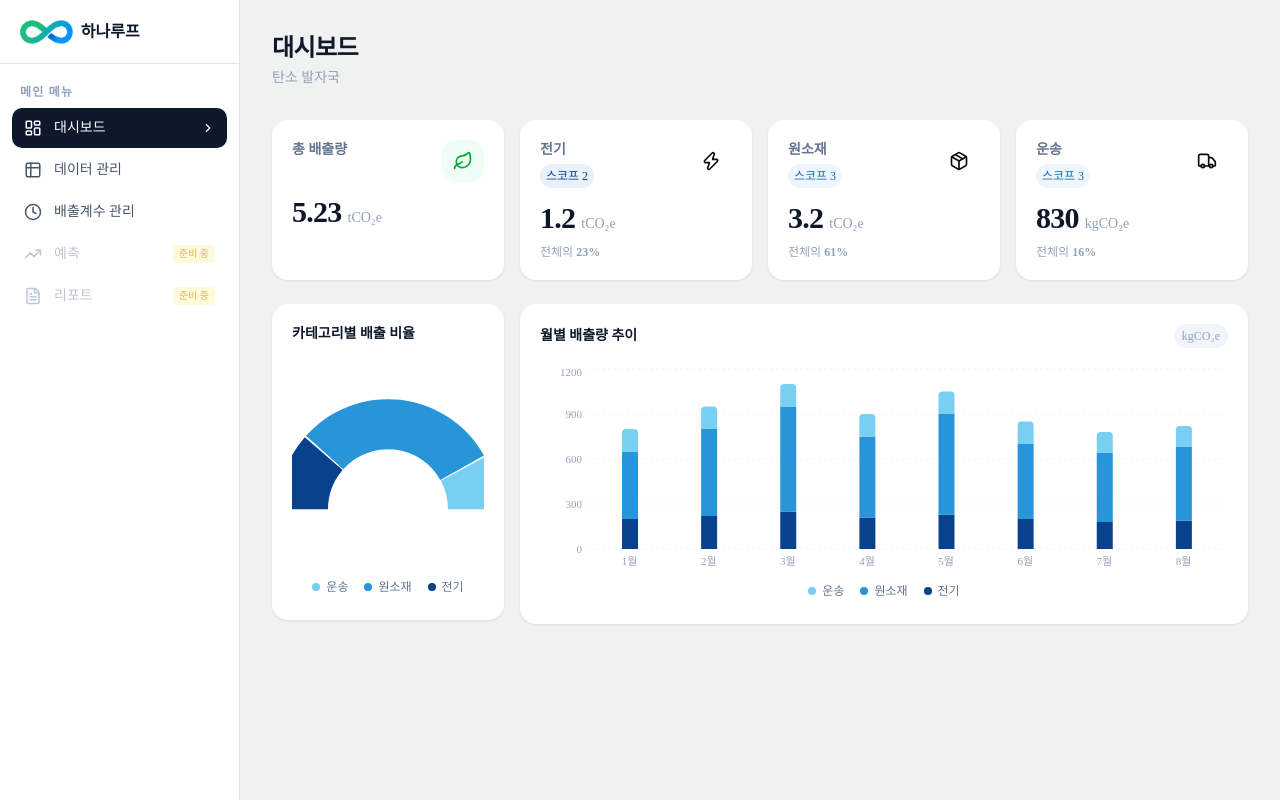
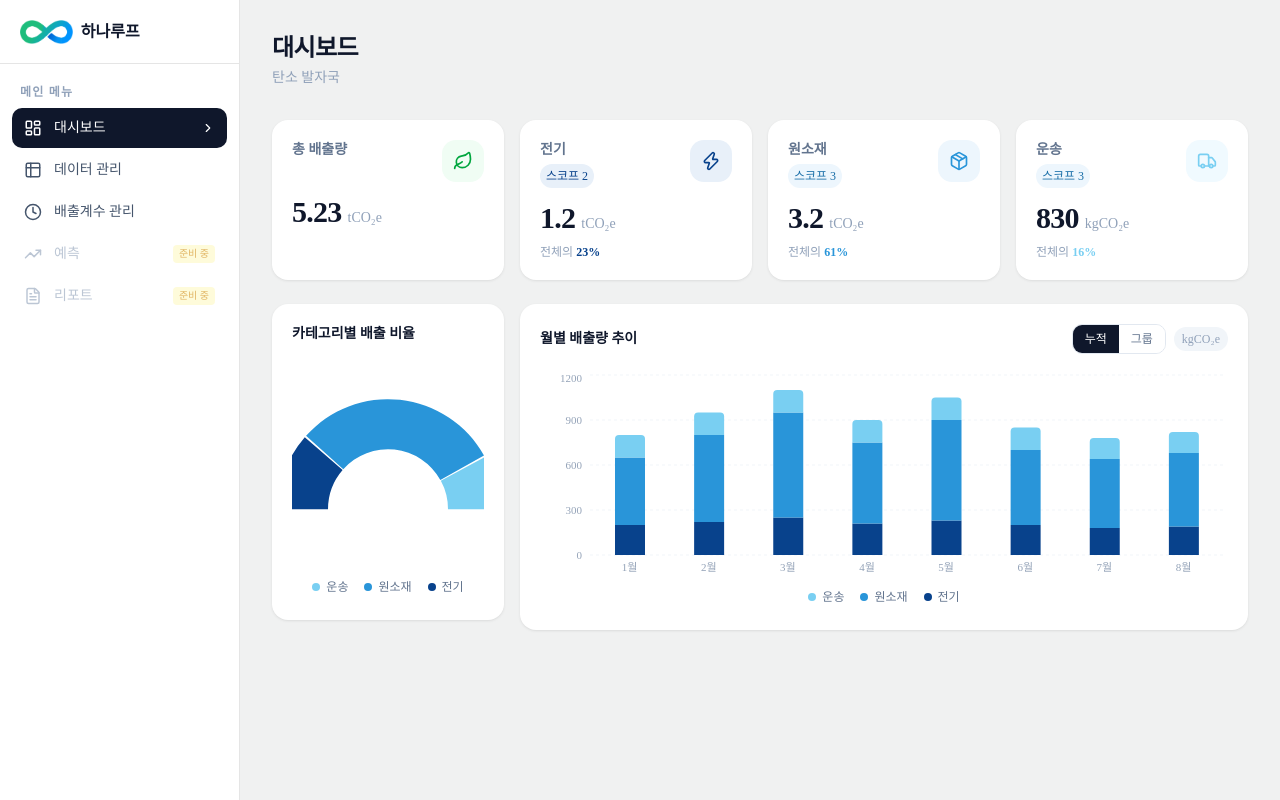
Before and after one commit to numi8462/hanaloop-dashboard, a Next.js app: page /dashboard in a window 1280 px wide. Built offline with nearby package versions, Linux system fonts and the light colour scheme; a web font is replaced by a local one.

Commit message:
feat: 월별 배출량 차트 누적/그룹 토글 기능 추가

```diff
--- a/app/globals.css
+++ b/app/globals.css
@@ -135,6 +135,9 @@
   html {
     @apply font-sans;
   }
+  button {
+    cursor: pointer;
+  }
 }
 
 /* ─── 카드 ───────────────────────────────────────────────────── */
--- a/components/dashboard/MontlyTrendChart.tsx
+++ b/components/dashboard/MontlyTrendChart.tsx
@@ -1,5 +1,6 @@
 "use client";
 
+import { useState } from "react";
 import {
   BarChart,
   Bar,
@@ -89,18 +90,23 @@ function CustomLegend({ payload }: CustomLegendProps) {
   );
 }
 
+// ─── 메인 컴포넌트 ────────────────────────────────────────────────────────────
 interface MonthlyTrendChartProps {
   byMonth: MonthlySummary[];
   isLoading: boolean;
 }
 
+type ChartMode = "stack" | "group";
+
 export default function MonthlyTrendChart({
   byMonth,
   isLoading,
 }: MonthlyTrendChartProps) {
+  const [mode, setMode] = useState<ChartMode>("stack");
+  const [hasLoaded, setHasLoaded] = useState(false);
+
   if (isLoading) return <MonthlyTrendChartSkeleton />;
 
-  // "2025-01" → "1월" 형태로 변환
   const data = byMonth.map((m) => ({
     name: `${parseInt(m.yearMonth.split("-")[1])}월`,
     전기: parseFloat((m.byType["전기"] || 0).toFixed(2)),
@@ -108,18 +114,50 @@ export default function MonthlyTrendChart({
     운송: parseFloat((m.byType["운송"] || 0).toFixed(2)),
   }));
 
+  function handleModeChange(newMode: ChartMode) {
+    setMode(newMode);
+    setHasLoaded(true);
+  }
+
   return (
     <div className="card p-5">
+      {/* 헤더 */}
       <div className="flex items-center justify-between mb-4">
         <h3 className="text-sm font-semibold text-slate-900">
           월별 배출량 추이
         </h3>
+        <div className="flex items-center gap-2">
+          {/* 토글 버튼 */}
+          <div className="flex rounded-lg overflow-hidden border border-slate-200 text-xs">
+            <button
+              onClick={() => handleModeChange("stack")}
+              className={`px-3 py-1.5 font-medium transition-colors ${
+                mode === "stack"
+                  ? "bg-slate-900 text-white"
+                  : "bg-white text-slate-500 hover:bg-slate-50"
+              }`}
+            >
+              누적
+            </button>
+            <button
+              onClick={() => handleModeChange("group")}
+              className={`px-3 py-1.5 font-medium transition-colors ${
+                mode === "group"
+                  ? "bg-slate-900 text-white"
+                  : "bg-white text-slate-500 hover:bg-slate-50"
+              }`}
+            >
+              그룹
+            </button>
+          </div>
           <span className="text-xs text-slate-400 bg-slate-100 px-2 py-1 rounded-full">
             kgCO₂e
           </span>
         </div>
+      </div>
+
       <ResponsiveContainer width="100%" height={240}>
-        <BarChart data={data} barSize={16} barGap={4}>
+        <BarChart data={data} barGap={4}>
           <CartesianGrid
             strokeDasharray="3 3"
             stroke="#f1f5f9"
@@ -143,14 +181,54 @@ export default function MonthlyTrendChart({
             cursor={{ fill: "#f8fafc" }}
           />
           <Legend content={<CustomLegend />} />
-          <Bar dataKey="전기" stackId="a" fill={CATEGORY_COLORS["전기"]} />
-          <Bar dataKey="원소재" stackId="a" fill={CATEGORY_COLORS["원소재"]} />
+
+          {mode === "stack" ? (
+            <>
+              <Bar
+                dataKey="전기"
+                stackId="a"
+                fill={CATEGORY_COLORS["전기"]}
+                barSize={30}
+                isAnimationActive={!hasLoaded}
+              />
+              <Bar
+                dataKey="원소재"
+                stackId="a"
+                fill={CATEGORY_COLORS["원소재"]}
+                barSize={30}
+                isAnimationActive={!hasLoaded}
+              />
               <Bar
                 dataKey="운송"
                 stackId="a"
                 fill={CATEGORY_COLORS["운송"]}
                 radius={[4, 4, 0, 0]}
+                barSize={30}
+                isAnimationActive={!hasLoaded}
               />
+            </>
+          ) : (
+            <>
+              <Bar
+                dataKey="전기"
+                fill={CATEGORY_COLORS["전기"]}
+                barSize={30}
+                isAnimationActive={!hasLoaded}
+              />
+              <Bar
+                dataKey="원소재"
+                fill={CATEGORY_COLORS["원소재"]}
+                barSize={30}
+                isAnimationActive={!hasLoaded}
+              />
+              <Bar
+                dataKey="운송"
+                fill={CATEGORY_COLORS["운송"]}
+                barSize={30}
+                isAnimationActive={!hasLoaded}
+              />
+            </>
+          )}
         </BarChart>
       </ResponsiveContainer>
     </div>
--- a/components/dashboard/SummaryCards.tsx
+++ b/components/dashboard/SummaryCards.tsx
@@ -22,21 +22,18 @@ interface SummaryCardsProps {
 const CATEGORY_CONFIG = {
   전기: {
     icon: <Zap size={20} />,
-    color: CATEGORY_COLORS["전기"],
-    bg: "#e8f0f9",
-    textColor: "text-[#08428C]",
+    iconColor: "text-[#08428C]",
+    iconBg: "bg-[#e8f0f9]",
   },
   원소재: {
     icon: <Package size={20} />,
-    color: CATEGORY_COLORS["원소재"],
-    bg: "#edf6fd",
-    textColor: "text-[#2995D9]",
+    iconColor: "text-[#2995D9]",
+    iconBg: "bg-[#edf6fd]",
   },
   운송: {
     icon: <Truck size={20} />,
-    color: CATEGORY_COLORS["운송"],
-    bg: "#f0faff",
-    textColor: "text-[#79CFF2]",
+    iconColor: "text-[#79CFF2]",
+    iconBg: "bg-[#f0faff]",
   },
 } as const;
 
@@ -75,8 +72,8 @@ export default function SummaryCards({
         value: fmt.value,
         unit: fmt.unit,
         icon: cfg.icon,
-        iconColor: cfg.color,
-        iconBg: cfg.bg,
+        iconColor: cfg.iconColor,
+        iconBg: cfg.iconBg,
         percentage: cat?.percentage ?? 0,
         scope: cat?.scope,
       };
```
Lines whose indentation alone changed are shown as unchanged.
